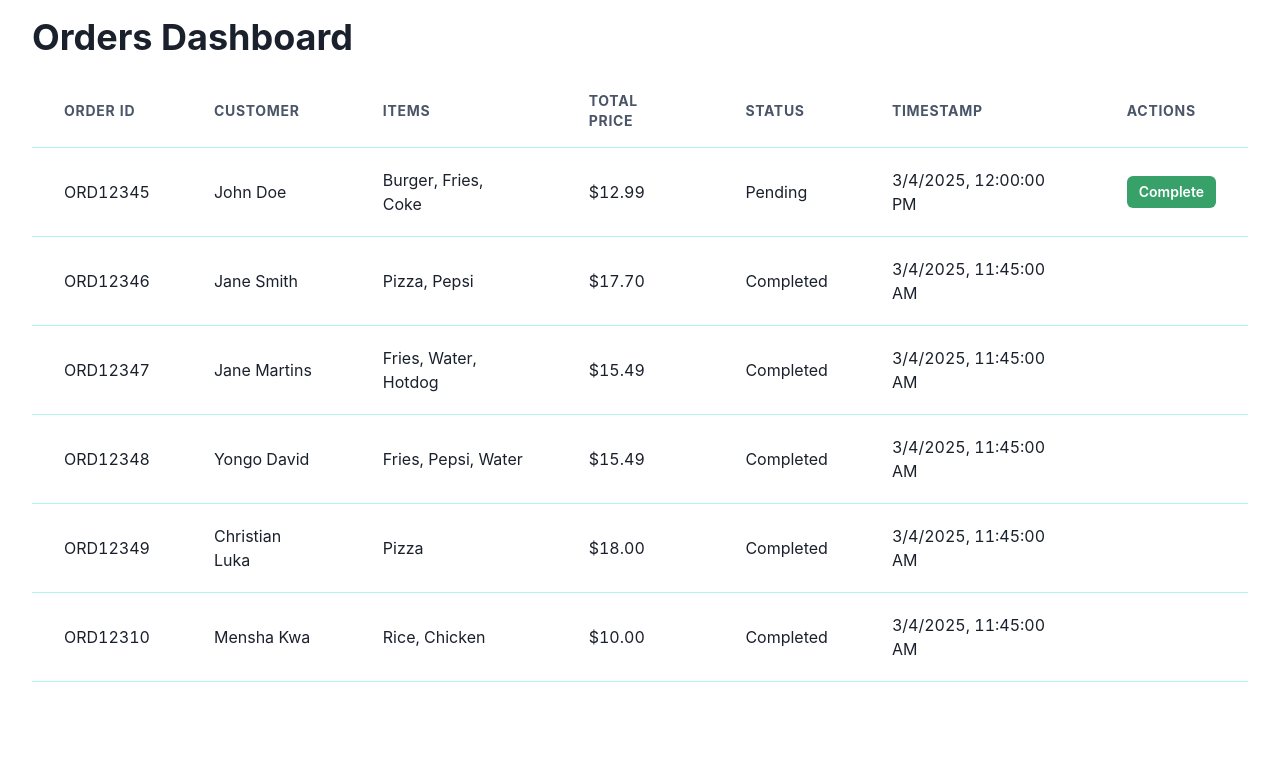
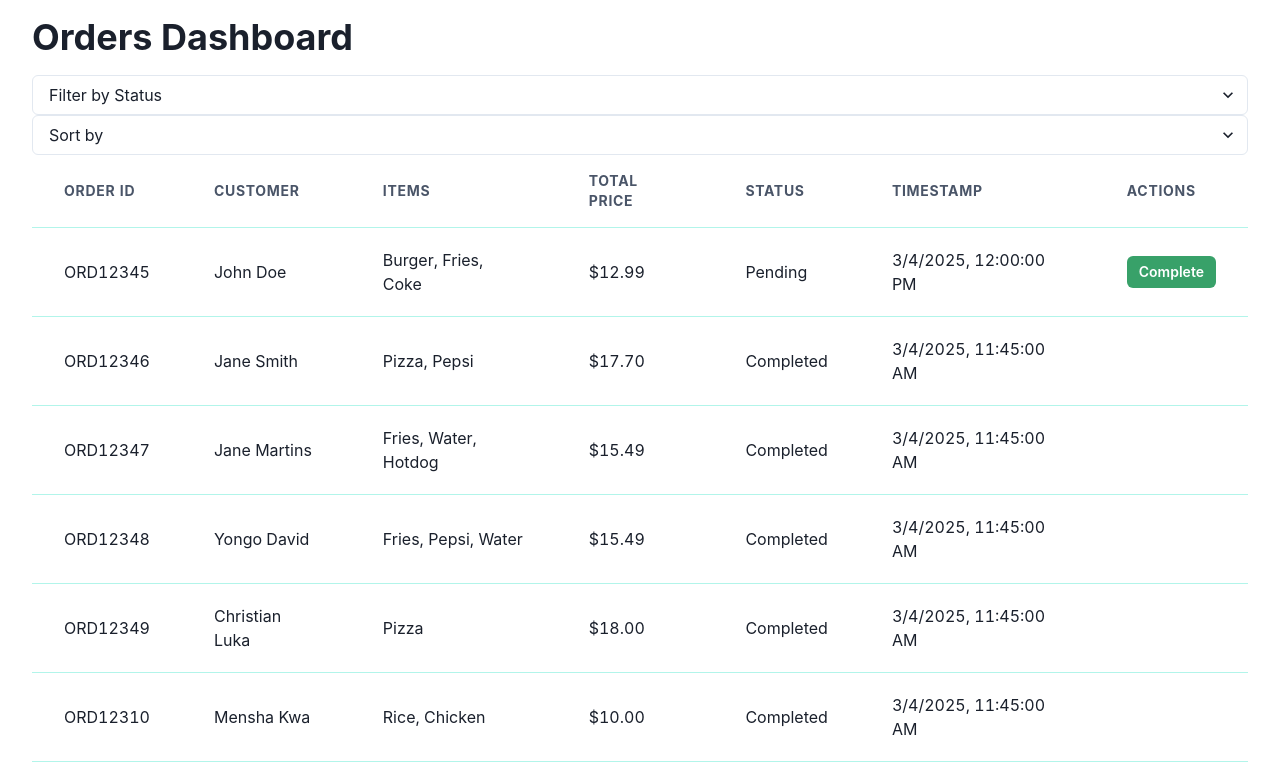
Before and after one commit to YongoDavid/YipOnlineAssesment, a React (Create React App) app in the folder assesment/: page / in a window 1280 px wide. Shown: the top 774 px of the page. Built offline with nearby package versions, Linux system fonts and the light colour scheme.

Commit message:
Filter section and update

```diff
--- a/assesment/src/components/OrdersTable.js
+++ b/assesment/src/components/OrdersTable.js
@@ -1,5 +1,6 @@
 import { Table, Thead, Tbody, Tr, Th, Td, Box, Heading } from "@chakra-ui/react";
 import CompleteOrderButton from "./CompleteOrderButton";
+import FilterSortControls from "./FilerSortControls";
 import Data from '../data/mockOrders.json';
 import { useState, useEffect } from "react";
 
@@ -31,6 +32,7 @@ export default function OrdersTable() {
   return (
     <Box>
       <Heading as="h1" mb={4}>Orders Dashboard</Heading>
+      <FilterSortControls/>
       <Table variant="simple" colorScheme="teal" size="lg">
         <Thead>
           <Tr>
```
